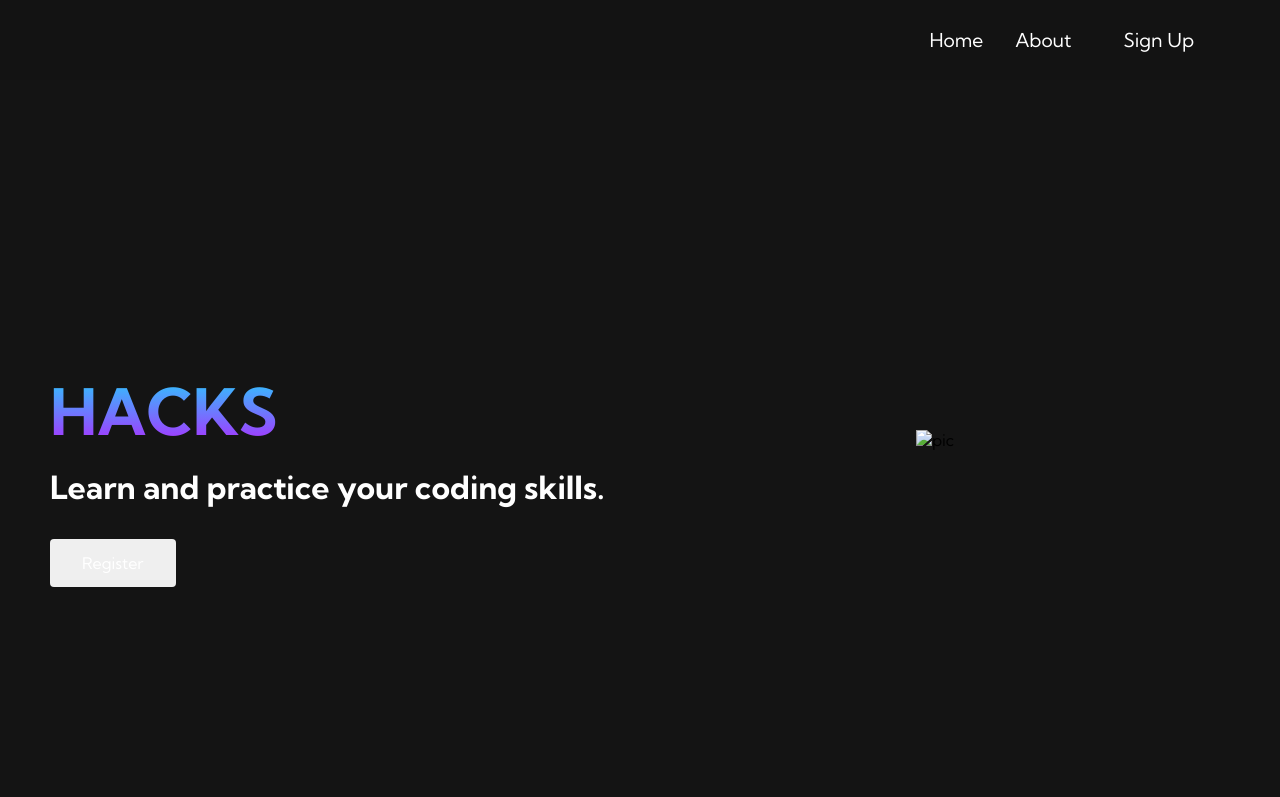
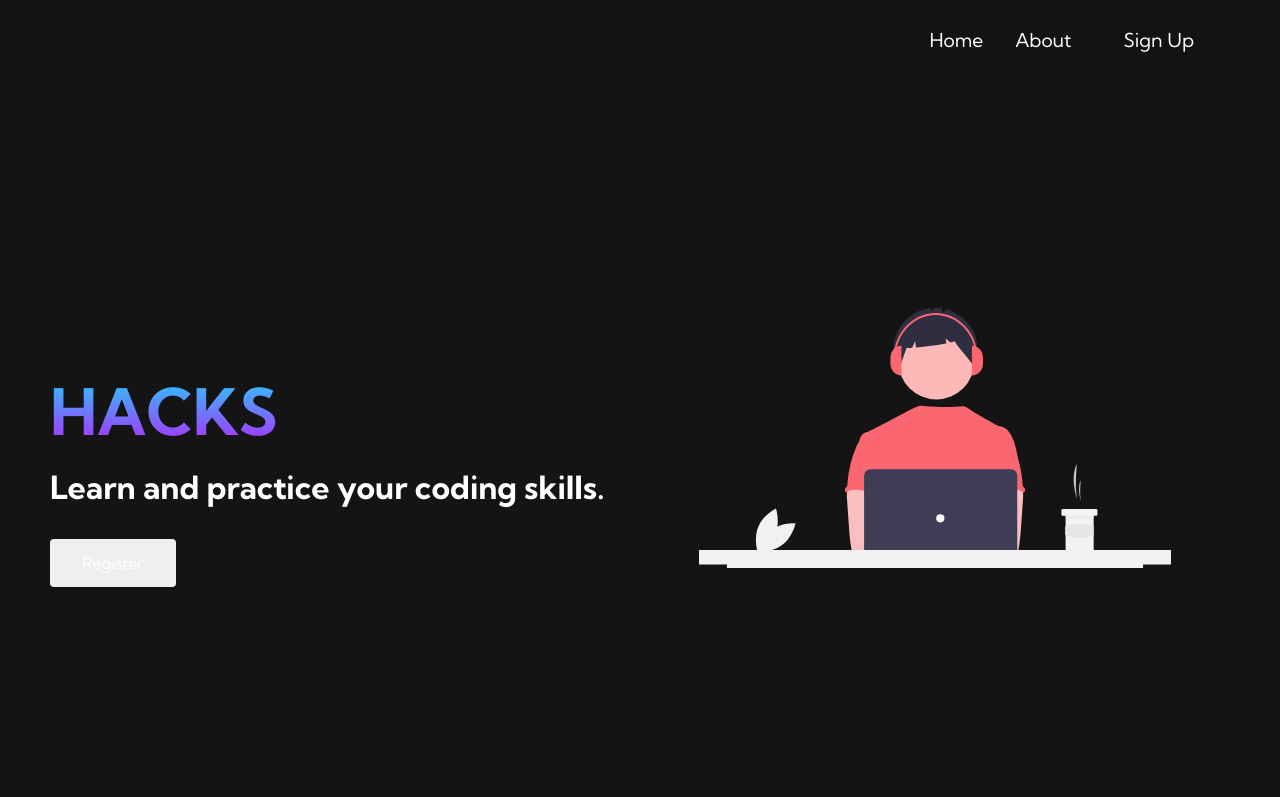
Before and after one commit to amaysinghania/FremontHacks, a plain HTML site: page index.html in a window 1280 px wide. Shown: the top 797 px of the page. Drawn offline with Linux system fonts and the light colour scheme; some icons are missing.

Commit message:
Update index.html

```diff
--- a/index.html
+++ b/index.html
@@ -51,7 +51,7 @@
                     <button class="main__btn"><a href="/">Register</a></button>
                 </div>
                 <d iv class="main__img--container">
-                    <img src="/images/pic1.svg" alt="pic" id="main__img">
+                    <img src="/pic1.svg" alt="pic" id="main__img">
                 </div>
             </div>
         </div>
```
